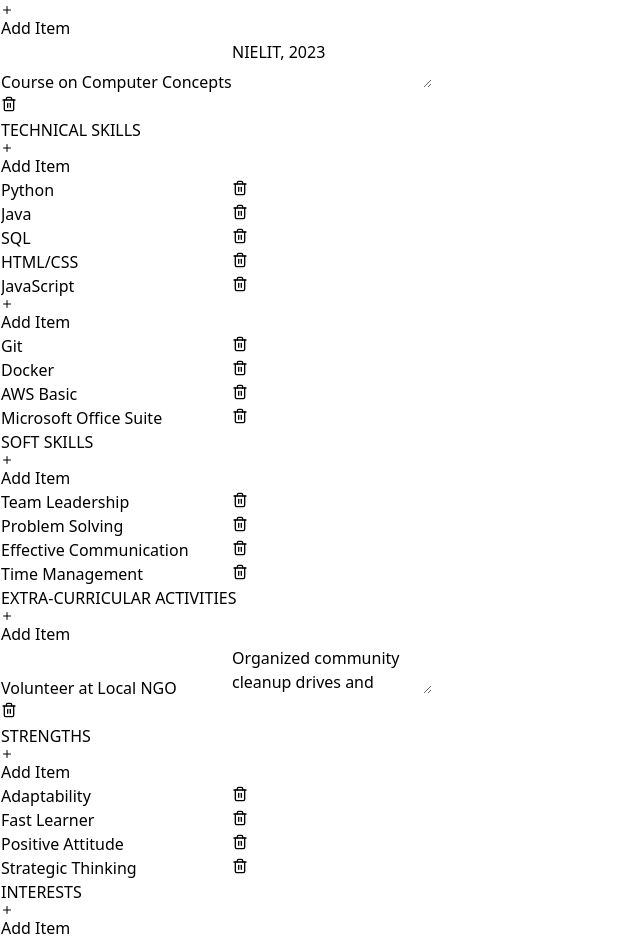
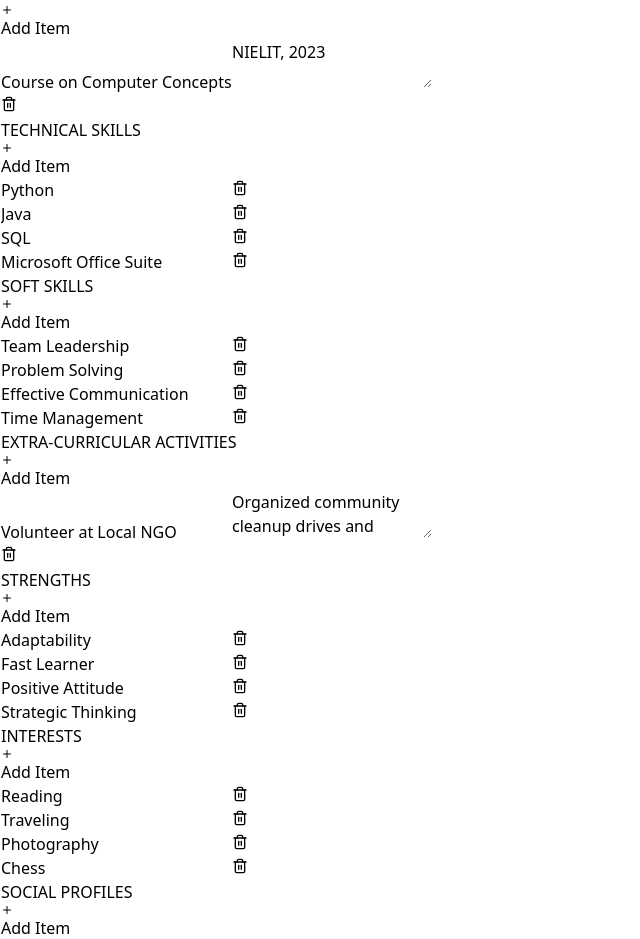
Before and after one commit to DevloperAnuj/imedresumebuilder, a React (Vite) app: page / in a window 1280 px wide. Shown: the part 1644-2583 px from the top of the page, without its empty margins (0-640 px from the left). Built offline with nearby package versions, Linux system fonts and the light colour scheme.

Commit message:
Split to Single Section Tech skills section

```diff
--- a/src/ResumeBuilder.jsx
+++ b/src/ResumeBuilder.jsx
@@ -144,10 +144,9 @@ const ResumeBuilder = () => {
         certifications: [
             { title: "Course on Computer Concepts (CCC)", description: "NIELIT, 2023" }
         ],
-        technicalSkills: {
-            col1: ["Python", "Java", "SQL", "HTML/CSS", "JavaScript"],
-            col2: ["Git", "Docker", "AWS Basic", "Microsoft Office Suite"]
-        },
+        technicalSkills: [
+            "Python", "Java", "SQL", "Microsoft Office Suite"
+        ],
         softSkills: ["Team Leadership", "Problem Solving", "Effective Communication", "Time Management"],
         activities: [
             { title: "Volunteer at Local NGO", description: "Organized community cleanup drives and awareness campaigns about environmental conservation." }
@@ -194,32 +193,7 @@ const ResumeBuilder = () => {
         setResumeData({ ...resumeData, [section]: newArray });
     };
 
-    const handleTechSkillChange = (col, index, value) => {
-        const newCols = [...resumeData.technicalSkills[col]];
-        newCols[index] = value;
-        setResumeData({
-            ...resumeData,
-            technicalSkills: { ...resumeData.technicalSkills, [col]: newCols }
-        });
-    };
-
-    const addTechSkill = (col) => {
-        const newCols = [...resumeData.technicalSkills[col], "New Skill"];
-        setResumeData({
-            ...resumeData,
-            technicalSkills: { ...resumeData.technicalSkills, [col]: newCols }
-        });
-    };
-
-    const removeTechSkill = (col, index) => {
-        const newCols = [...resumeData.technicalSkills[col]];
-        newCols.splice(index, 1);
-        setResumeData({
-            ...resumeData,
-            technicalSkills: { ...resumeData.technicalSkills, [col]: newCols }
-        });
-    };
-
+    // Generic handlers used for all array sections now
     const handlePrint = () => {
         // Ensure we are in preview mode before printing
         setIsEditing(false);
@@ -450,32 +424,17 @@ const ResumeBuilder = () => {
                                     </div>)}
 
                                     {/* Technical Skills */}
-                                    {(isEditing || resumeData.technicalSkills.col1.length > 0 || resumeData.technicalSkills.col2.length > 0) && (<div className="mb-6">
+                                    {(isEditing || resumeData.technicalSkills.length > 0) && (<div className="mb-6">
                                         <SectionTitle title="TECHNICAL SKILLS" />
-                                        <div className="grid grid-cols-2 gap-4 text-sm ml-5 font-sans">
-                                            <div className="relative group">
-                                                <SectionActions isEditing={isEditing} onAdd={() => addTechSkill('col1')} />
-                                                <ul className="list-disc pl-2">
-                                                    {resumeData.technicalSkills.col1.map((skill, idx) => (
-                                                        <li key={idx} className="relative group">
-                                                            <Input isEditing={isEditing} value={skill} onChange={(v) => handleTechSkillChange('col1', idx, v)} />
-                                                            <DeleteButton isEditing={isEditing} onClick={() => removeTechSkill('col1', idx)} />
-                                                        </li>
-                                                    ))}
-                                                </ul>
-                                            </div>
-                                            <div className="relative group">
-                                                <SectionActions isEditing={isEditing} onAdd={() => addTechSkill('col2')} />
-                                                <ul className="list-disc pl-2">
-                                                    {resumeData.technicalSkills.col2.map((skill, idx) => (
-                                                        <li key={idx} className="relative group">
-                                                            <Input isEditing={isEditing} value={skill} onChange={(v) => handleTechSkillChange('col2', idx, v)} />
-                                                            <DeleteButton isEditing={isEditing} onClick={() => removeTechSkill('col2', idx)} />
-                                                        </li>
-                                                    ))}
-                                                </ul>
-                                            </div>
-                                        </div>
+                                        <SectionActions isEditing={isEditing} onAdd={() => addItem('technicalSkills', "New Skill")} />
+                                        <ul className="list-disc ml-5 text-sm space-y-1 font-sans">
+                                            {resumeData.technicalSkills.map((skill, idx) => (
+                                                <li key={idx} className="pl-2 relative group">
+                                                    <Input isEditing={isEditing} value={skill} onChange={(v) => handleArrayChange('technicalSkills', idx, null, v)} />
+                                                    <DeleteButton isEditing={isEditing} onClick={() => removeItem('technicalSkills', idx)} />
+                                                </li>
+                                            ))}
+                                        </ul>
                                     </div>)}
 
                                     {/* Soft Skills */}
```
